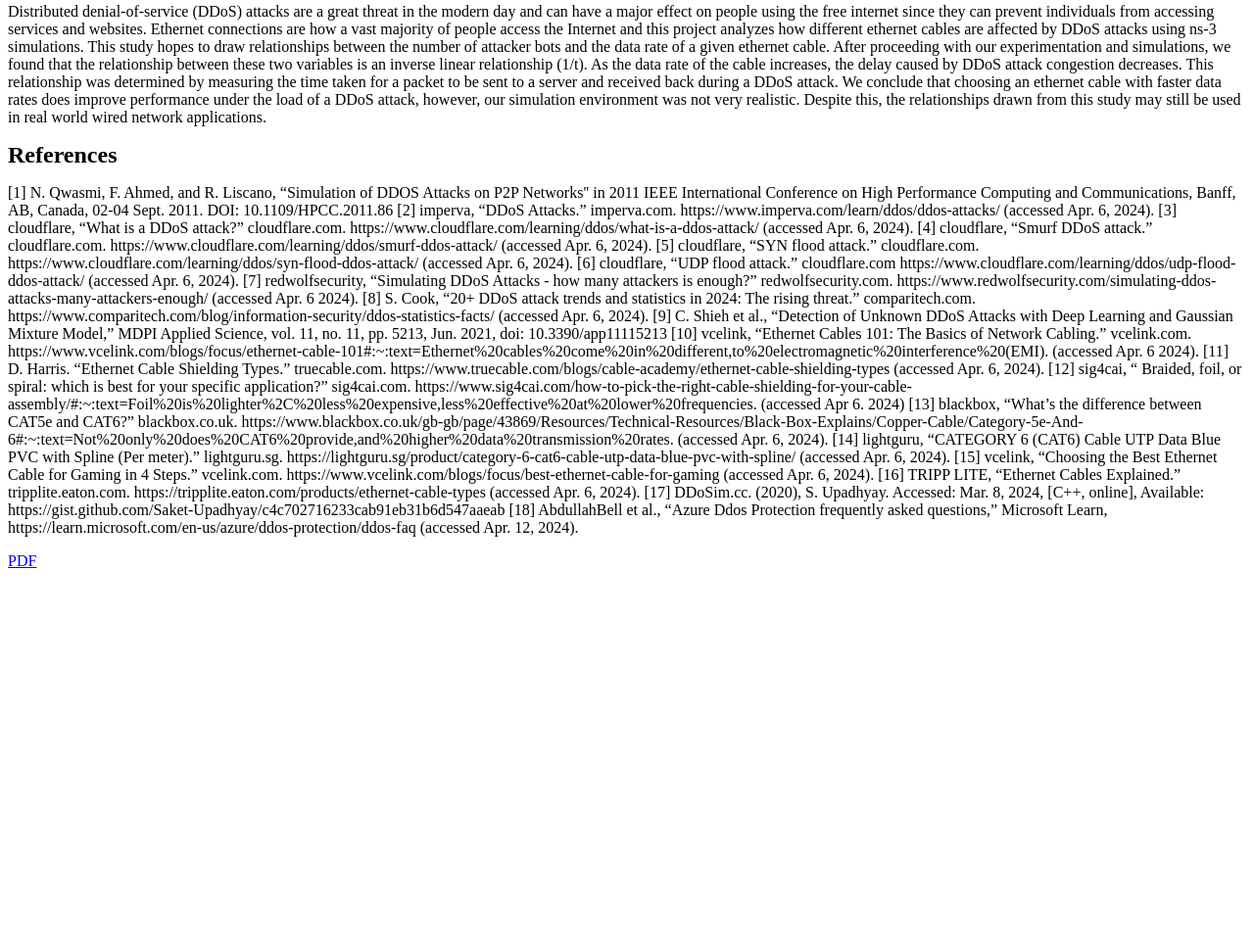
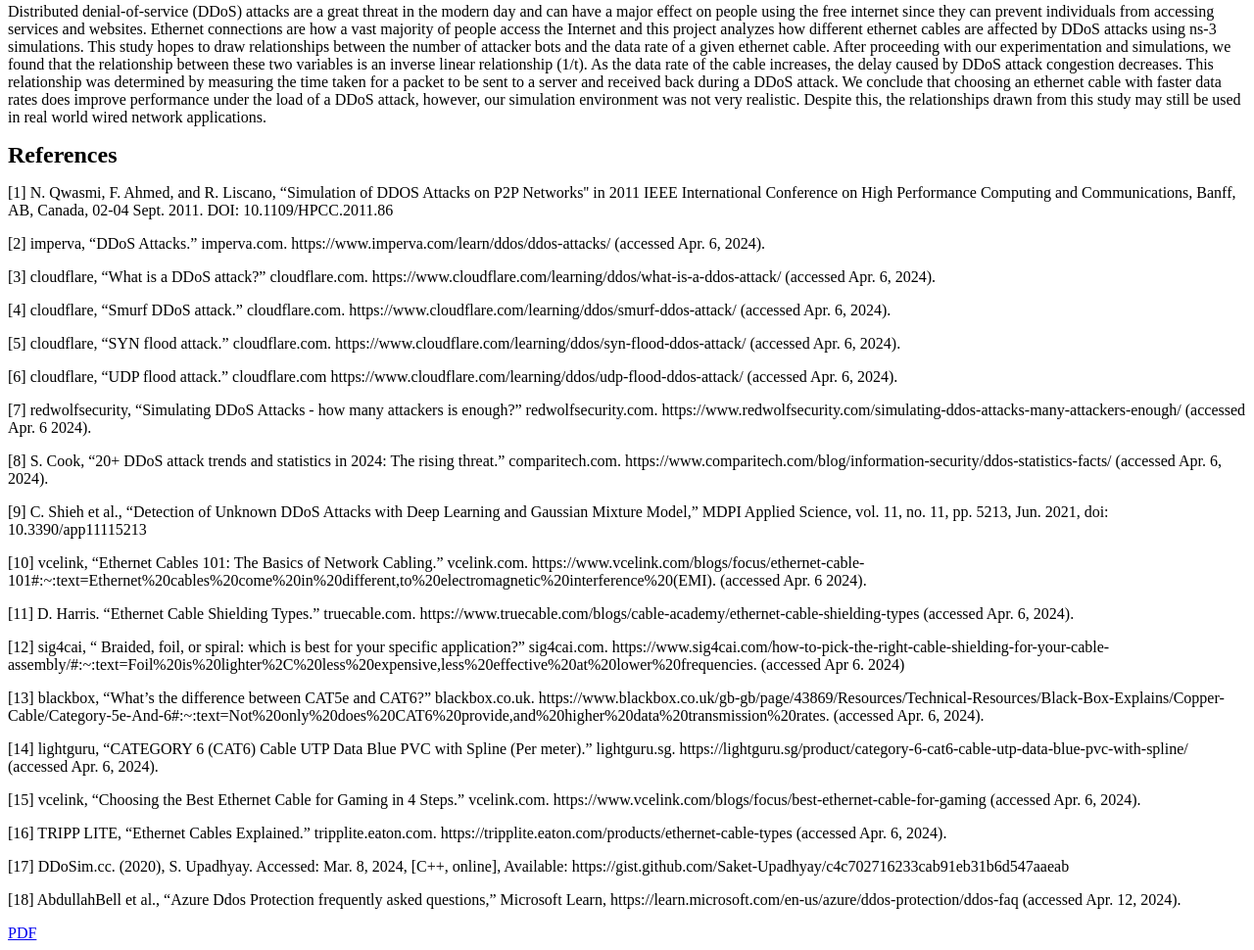
Before and after one commit to joshma25/joshma25.github.io, a plain HTML site: page index.html in a window 1280 px wide. Shown: the part 361-1331 px from the top of the page at 98% size. Before the commit the page ends 951 px from the top, so only its background shows below. Drawn offline with Linux system fonts and the light colour scheme.

Commit message:
Update index.html

```diff
--- a/index.html
+++ b/index.html
@@ -20,42 +20,42 @@
 <p> Distributed denial-of-service (DDoS) attacks are a great threat in the modern day and can have a major effect on people using the free internet since they can prevent individuals from accessing services and websites. Ethernet connections are how a vast majority of people access the Internet and this project analyzes how different ethernet cables are affected by DDoS attacks using ns-3 simulations. This study hopes to draw relationships between the number of attacker bots and the data rate of a given ethernet cable. After proceeding with our experimentation and simulations, we found that the relationship between these two variables is an inverse linear relationship (1/t). As the data rate of the cable increases, the delay caused by DDoS attack congestion decreases. This relationship was determined by measuring the time taken for a packet to be sent to a server and received back during a DDoS attack. We conclude that choosing an ethernet cable with faster data rates does improve performance under the load of a DDoS attack, however, our simulation environment was not very realistic. Despite this, the relationships drawn from this study may still be used in real world wired network applications.
    </p>
 <p> <b> <font size="+2"> References </font> </b> </p>
-<p>[1] N. Qwasmi, F. Ahmed, and R. Liscano, “Simulation of DDOS Attacks on P2P Networks'' in 2011 IEEE International Conference on High Performance Computing and Communications, Banff, AB, Canada, 02-04 Sept. 2011. DOI: 10.1109/HPCC.2011.86
+<p>[1] N. Qwasmi, F. Ahmed, and R. Liscano, “Simulation of DDOS Attacks on P2P Networks'' in 2011 IEEE International Conference on High Performance Computing and Communications, Banff, AB, Canada, 02-04 Sept. 2011. DOI: 10.1109/HPCC.2011.86 </p>
 
-[2] imperva, “DDoS Attacks.” imperva.com. https://www.imperva.com/learn/ddos/ddos-attacks/ (accessed Apr. 6, 2024).
+<p>[2] imperva, “DDoS Attacks.” imperva.com. https://www.imperva.com/learn/ddos/ddos-attacks/ (accessed Apr. 6, 2024). </p>
 
-[3] cloudflare, “What is a DDoS attack?” cloudflare.com. https://www.cloudflare.com/learning/ddos/what-is-a-ddos-attack/ (accessed Apr. 6, 2024).
+<p>[3] cloudflare, “What is a DDoS attack?” cloudflare.com. https://www.cloudflare.com/learning/ddos/what-is-a-ddos-attack/ (accessed Apr. 6, 2024). </p>
 
-[4] cloudflare, “Smurf DDoS attack.” cloudflare.com.
-https://www.cloudflare.com/learning/ddos/smurf-ddos-attack/ (accessed Apr. 6, 2024).
+<p>[4] cloudflare, “Smurf DDoS attack.” cloudflare.com.
+https://www.cloudflare.com/learning/ddos/smurf-ddos-attack/ (accessed Apr. 6, 2024). </p>
 
-[5] cloudflare, “SYN flood attack.” cloudflare.com. https://www.cloudflare.com/learning/ddos/syn-flood-ddos-attack/ (accessed Apr. 6, 2024).
+<p>[5] cloudflare, “SYN flood attack.” cloudflare.com. https://www.cloudflare.com/learning/ddos/syn-flood-ddos-attack/ (accessed Apr. 6, 2024). </p>
 
-[6] cloudflare, “UDP flood attack.” cloudflare.com https://www.cloudflare.com/learning/ddos/udp-flood-ddos-attack/ (accessed Apr. 6, 2024).
+<p>[6] cloudflare, “UDP flood attack.” cloudflare.com https://www.cloudflare.com/learning/ddos/udp-flood-ddos-attack/ (accessed Apr. 6, 2024). </p>
 
-[7] redwolfsecurity, “Simulating DDoS Attacks - how many attackers is enough?” redwolfsecurity.com. https://www.redwolfsecurity.com/simulating-ddos-attacks-many-attackers-enough/ (accessed Apr. 6 2024).
+<p>[7] redwolfsecurity, “Simulating DDoS Attacks - how many attackers is enough?” redwolfsecurity.com. https://www.redwolfsecurity.com/simulating-ddos-attacks-many-attackers-enough/ (accessed Apr. 6 2024). </p>
 
-[8] S. Cook, “20+ DDoS attack trends and statistics in 2024: The rising threat.” comparitech.com. https://www.comparitech.com/blog/information-security/ddos-statistics-facts/ (accessed Apr. 6, 2024).
+<p>[8] S. Cook, “20+ DDoS attack trends and statistics in 2024: The rising threat.” comparitech.com. https://www.comparitech.com/blog/information-security/ddos-statistics-facts/ (accessed Apr. 6, 2024). </p>
 
-[9] C. Shieh et al., “Detection of Unknown DDoS Attacks with Deep Learning and Gaussian Mixture Model,” MDPI Applied Science, vol. 11, no. 11, pp. 5213, Jun. 2021, doi: 10.3390/app11115213
+<p>[9] C. Shieh et al., “Detection of Unknown DDoS Attacks with Deep Learning and Gaussian Mixture Model,” MDPI Applied Science, vol. 11, no. 11, pp. 5213, Jun. 2021, doi: 10.3390/app11115213 </p>
 
-[10] vcelink, “Ethernet Cables 101: The Basics of Network Cabling.” vcelink.com. https://www.vcelink.com/blogs/focus/ethernet-cable-101#:~:text=Ethernet%20cables%20come%20in%20different,to%20electromagnetic%20interference%20(EMI). (accessed Apr. 6 2024).
+<p>[10] vcelink, “Ethernet Cables 101: The Basics of Network Cabling.” vcelink.com. https://www.vcelink.com/blogs/focus/ethernet-cable-101#:~:text=Ethernet%20cables%20come%20in%20different,to%20electromagnetic%20interference%20(EMI). (accessed Apr. 6 2024). </p>
 
-[11]  D. Harris. “Ethernet Cable Shielding Types.” truecable.com. https://www.truecable.com/blogs/cable-academy/ethernet-cable-shielding-types (accessed Apr. 6, 2024).
+<p>[11]  D. Harris. “Ethernet Cable Shielding Types.” truecable.com. https://www.truecable.com/blogs/cable-academy/ethernet-cable-shielding-types (accessed Apr. 6, 2024). </p>
 
-[12] sig4cai, “ Braided, foil, or spiral: which is best for your specific application?” sig4cai.com. https://www.sig4cai.com/how-to-pick-the-right-cable-shielding-for-your-cable-assembly/#:~:text=Foil%20is%20lighter%2C%20less%20expensive,less%20effective%20at%20lower%20frequencies. (accessed Apr 6. 2024)
+<p>[12] sig4cai, “ Braided, foil, or spiral: which is best for your specific application?” sig4cai.com. https://www.sig4cai.com/how-to-pick-the-right-cable-shielding-for-your-cable-assembly/#:~:text=Foil%20is%20lighter%2C%20less%20expensive,less%20effective%20at%20lower%20frequencies. (accessed Apr 6. 2024) </p>
 
-[13] blackbox, “What’s the difference between CAT5e and CAT6?” blackbox.co.uk. https://www.blackbox.co.uk/gb-gb/page/43869/Resources/Technical-Resources/Black-Box-Explains/Copper-Cable/Category-5e-And-6#:~:text=Not%20only%20does%20CAT6%20provide,and%20higher%20data%20transmission%20rates. (accessed Apr. 6, 2024).
+<p>[13] blackbox, “What’s the difference between CAT5e and CAT6?” blackbox.co.uk. https://www.blackbox.co.uk/gb-gb/page/43869/Resources/Technical-Resources/Black-Box-Explains/Copper-Cable/Category-5e-And-6#:~:text=Not%20only%20does%20CAT6%20provide,and%20higher%20data%20transmission%20rates. (accessed Apr. 6, 2024). </p>
 
-[14] lightguru, “CATEGORY 6 (CAT6) Cable UTP Data Blue PVC with Spline (Per meter).”
-lightguru.sg. https://lightguru.sg/product/category-6-cat6-cable-utp-data-blue-pvc-with-spline/ (accessed Apr. 6, 2024).
+<p>[14] lightguru, “CATEGORY 6 (CAT6) Cable UTP Data Blue PVC with Spline (Per meter).”
+lightguru.sg. https://lightguru.sg/product/category-6-cat6-cable-utp-data-blue-pvc-with-spline/ (accessed Apr. 6, 2024). </p>
 
-[15] vcelink, “Choosing the Best Ethernet Cable for Gaming in 4 Steps.” vcelink.com. https://www.vcelink.com/blogs/focus/best-ethernet-cable-for-gaming (accessed Apr. 6, 2024).
+<p>[15] vcelink, “Choosing the Best Ethernet Cable for Gaming in 4 Steps.” vcelink.com. https://www.vcelink.com/blogs/focus/best-ethernet-cable-for-gaming (accessed Apr. 6, 2024). </p>
 
-[16] TRIPP LITE, “Ethernet Cables Explained.” tripplite.eaton.com. https://tripplite.eaton.com/products/ethernet-cable-types (accessed Apr. 6, 2024).
+<p>[16] TRIPP LITE, “Ethernet Cables Explained.” tripplite.eaton.com. https://tripplite.eaton.com/products/ethernet-cable-types (accessed Apr. 6, 2024). </p>
 
-[17] DDoSim.cc. (2020), S. Upadhyay. Accessed: Mar. 8, 2024, [C++, online], Available: https://gist.github.com/Saket-Upadhyay/c4c702716233cab91eb31b6d547aaeab
-[18] AbdullahBell et al., “Azure Ddos Protection frequently asked questions,” Microsoft Learn, https://learn.microsoft.com/en-us/azure/ddos-protection/ddos-faq (accessed Apr. 12, 2024).
+<p>[17] DDoSim.cc. (2020), S. Upadhyay. Accessed: Mar. 8, 2024, [C++, online], Available: https://gist.github.com/Saket-Upadhyay/c4c702716233cab91eb31b6d547aaeab </p>
+<p>[18] AbdullahBell et al., “Azure Ddos Protection frequently asked questions,” Microsoft Learn, https://learn.microsoft.com/en-us/azure/ddos-protection/ddos-faq (accessed Apr. 12, 2024).
  </p>
 <a href="RootLocusT1LargerGain.png" Download>PDF</a>
 </body>
```
